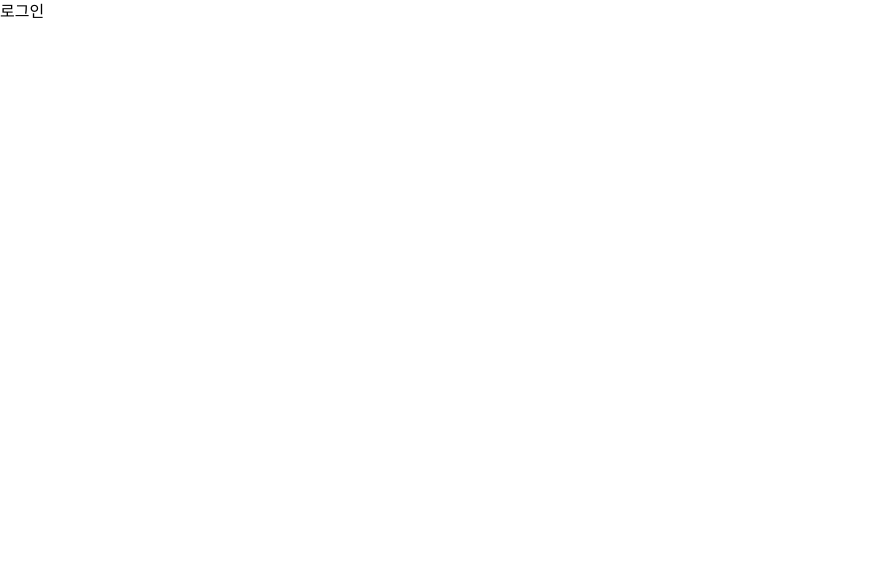
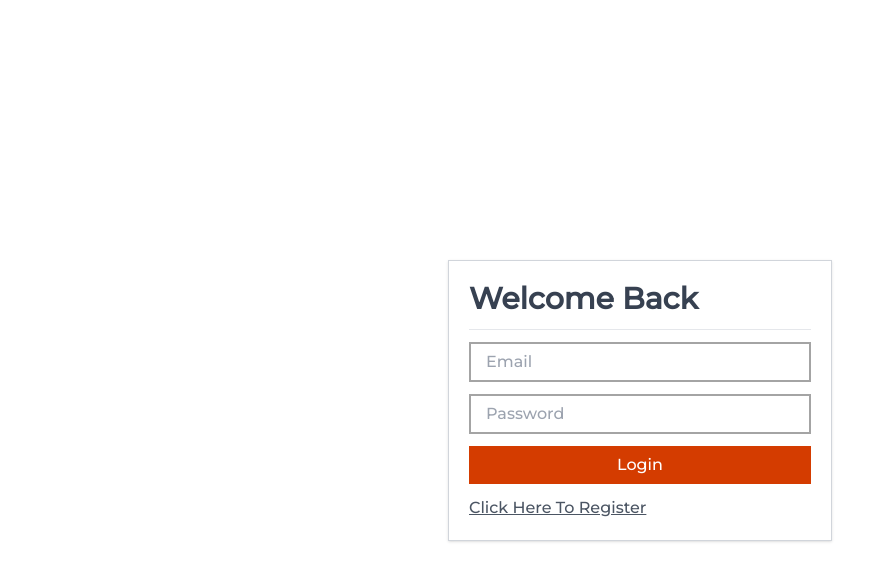
Before and after one commit to dlgkrbek123/udemy-mern-music-player, a React (Create React App) app in the folder client/: page /login in a window 1280 px wide. Shown: the top 580 px of the page, without its empty margins (0-895 px from the left). Built offline with nearby package versions, Linux system fonts and the light colour scheme.

Commit message:
로그인 API 연동

```diff
--- a/client/src/pages/Login.js
+++ b/client/src/pages/Login.js
@@ -1,7 +1,61 @@
-import React from 'react';
+import React, { useState } from 'react';
+import axios from 'axios';
+import { useNavigate, Link } from 'react-router-dom';
 
 const Login = () => {
-  return <div>로그인</div>;
+  const [user, setUser] = useState({
+    email: '',
+    password: '',
+  });
+
+  const navigate = useNavigate();
+
+  const login = async () => {
+    try {
+      const response = await axios.post('/api/users/login', user);
+
+      if (response.data.success) {
+        localStorage.setItem('token', response.data.data);
+        navigate('/');
+      } else {
+        alert(response.data.message);
+      }
+    } catch (error) {
+      console.log(error);
+      alert('catched');
+    }
+  };
+
+  return (
+    <div className="flex items-center justify-center min-h-screen">
+      <div className="flex flex-col gap-3 p-5 border border-gray-300 shadow w-96">
+        <h1 className="text-3xl font-bold text-gray-700">Welcome Back</h1>
+        <hr />
+        <input
+          type="text"
+          placeholder="Email"
+          value={user.email}
+          onChange={(e) =>
+            setUser((user) => ({ ...user, email: e.target.value }))
+          }
+        />
+        <input
+          type="password"
+          placeholder="Password"
+          value={user.password}
+          onChange={(e) =>
+            setUser((user) => ({ ...user, password: e.target.value }))
+          }
+        />
+        <button className="primary" onClick={login}>
+          Login
+        </button>
+        <Link className="text-gray-600 underline" to="/register">
+          Click Here To Register
+        </Link>
+      </div>
+    </div>
+  );
 };
 
 export default Login;
--- a/client/src/pages/Register.jsx
+++ b/client/src/pages/Register.jsx
@@ -1,5 +1,6 @@
 import React, { useState } from 'react';
 import axios from 'axios';
+import { Link } from 'react-router-dom';
 
 const Register = () => {
   const [user, setUser] = useState({
@@ -57,6 +58,9 @@
         <button className="primary" onClick={register}>
           Register
         </button>
+        <Link to="/login" className="text-gray-600 underline">
+          Click Here To Login
+        </Link>
       </div>
     </div>
   );
```
Also changed, not shown: 1 other file (tests, documents, lock files or other folders).
